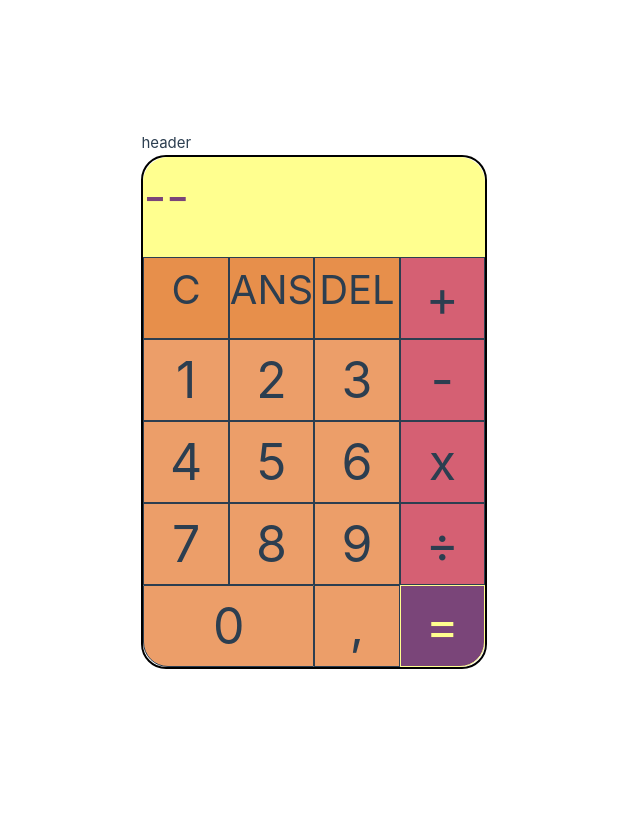
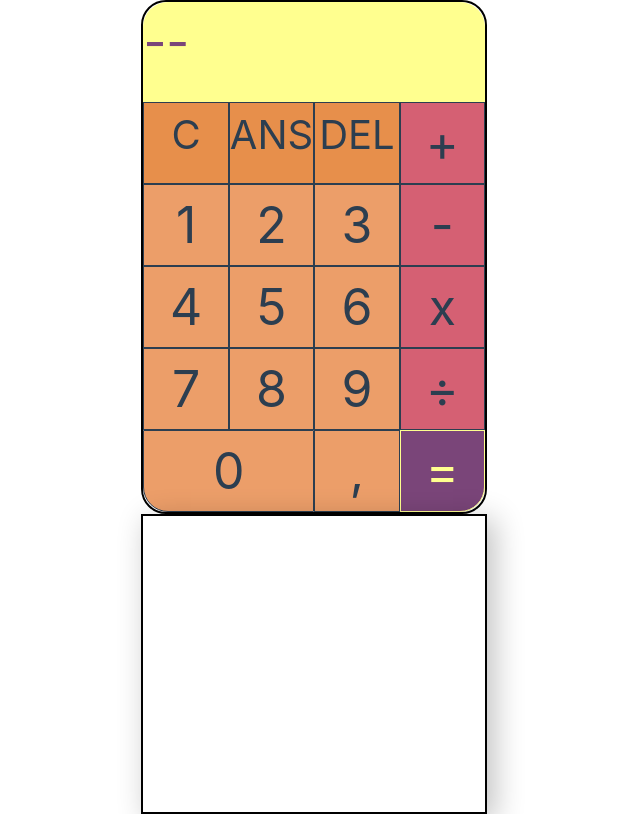
Before and after one commit to eirielv/full-stack, a Vue app in the folder Oving2/: page / in a window 1280 px wide. Shown: the whole page, without its empty margins (153-793 px from the left). Built offline with nearby package versions, Linux system fonts and the light colour scheme.

Commit message:
refactor: remove header
import Logg to App

```diff
--- a/Oving2/src/App.vue
+++ b/Oving2/src/App.vue
@@ -1,17 +1,13 @@
 <script setup>
 import Calculator from './components/Calculator.vue'
+import Logg from "@/components/Logg.vue";
 </script>
 
 <template>
   <div id="layout">
-    <header>
-      <div class="wrapper">
-        header
-      </div>
-    </header>
-
     <main>
-      <Calculator/>
+        <Calculator/>
+        <Logg/>
     </main>
   </div>
 </template>
```
